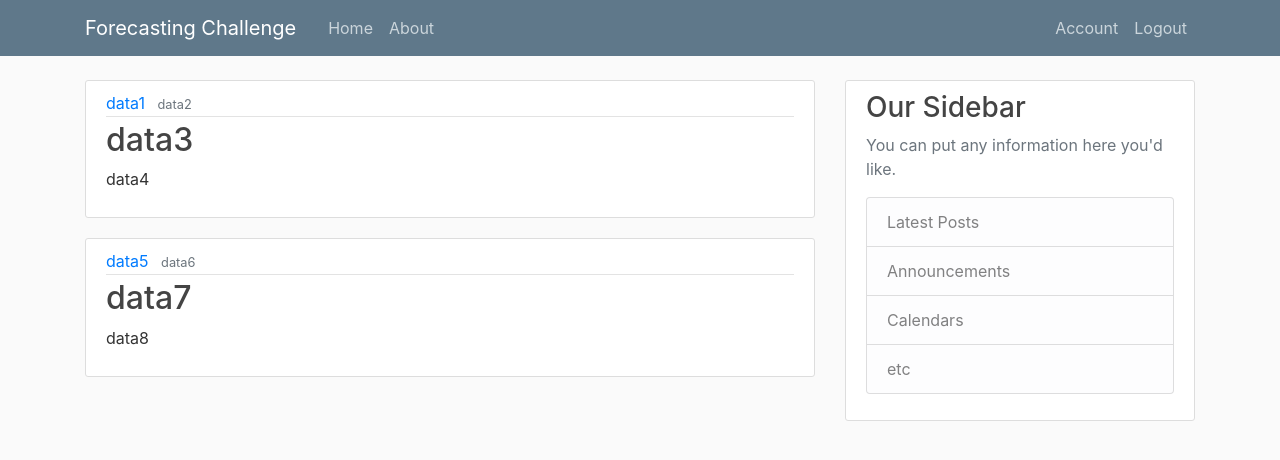
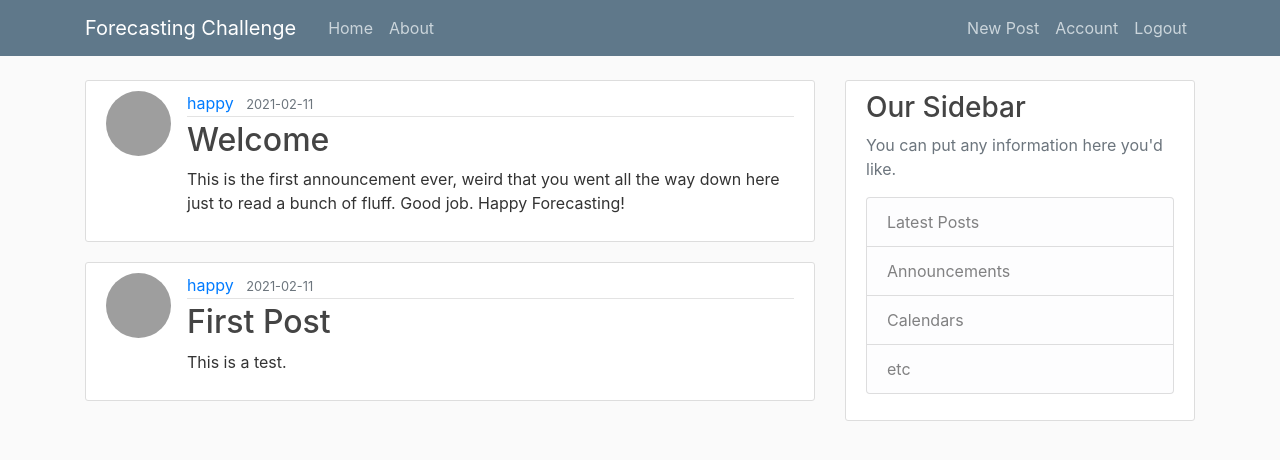
Before and after one commit to stockluke/forecastingchallenge, a Flask app: page / in a window 1280 px wide. Shown: the top 460 px of the page. Run offline with Flask 2, Linux system fonts and the light colour scheme; a user stored in the database is signed in; data comes from the database, SQL or seed files in the repository; both versions use the stored data as it was after the commit; some libraries are stand-ins or nearby versions; grey boxes are pictures that could not be loaded.

Commit message:
Added basic posting ability.

```diff
--- a/forecastingchallenge/routes.py
+++ b/forecastingchallenge/routes.py
@@ -3,30 +3,15 @@ import secrets
 from PIL import Image
 from flask import render_template, url_for, flash, redirect, request
 from forecastingchallenge import app, db, bcrypt
-from forecastingchallenge.forms import RegistrationForm, LoginForm, UpdateAccountForm
+from forecastingchallenge.forms import RegistrationForm, LoginForm, UpdateAccountForm, AnnouncementForm
 from forecastingchallenge.models import User, Post
 from flask_login import login_user, current_user, logout_user, login_required
-
-
-posts = [
-    {
-        'key1': 'data1',
-        'key2': 'data2',
-        'key3': 'data3',
-        'key4': 'data4'
-    },
-    {
-        'key1': 'data5',
-        'key2': 'data6',
-        'key3': 'data7',
-        'key4': 'data8'
-    }
-]
 
 
 @app.route('/')
 @app.route('/home')
 def home():
+    posts = Post.query.all()
     return render_template('home.html', posts=posts)
 
 
@@ -82,7 +67,7 @@ def save_picture(form_picture):
     _, f_ext = os.path.splitext(form_picture.filename)
     picture_filename = random_hex + f_ext
     picture_path = os.path.join(app.root_path, 'static/profile_pics', picture_filename)
-
+    ################################# need to account for aspect ratio
     output_size = (125, 125)
     i = Image.open(form_picture)
     i.thumbnail(output_size)
@@ -91,14 +76,20 @@ def save_picture(form_picture):
     return picture_filename
 
 
+def delete_picture(picture_filename):
+    picture_path = os.path.join(app.root_path, 'static/profile_pics', picture_filename)
+    os.remove(picture_path)
+
+
 @app.route("/account", methods=['GET', 'POST'])
 @login_required
 def account():
     form = UpdateAccountForm()
     if form.validate_on_submit():
         if form.picture.data:
-            # remove old profile picture saved in folder
             picture_file = save_picture(form.picture.data)
+            if current_user.image_file != 'default.jpg':
+                delete_picture(current_user.image_file)
             current_user.image_file = picture_file
         current_user.username = form.username.data
         current_user.email = form.email.data
@@ -110,3 +101,16 @@ def account():
         form.email.data = current_user.email
     image_file = url_for('static', filename='profile_pics/' + current_user.image_file)
     return render_template('account.html', form=form, image_file=image_file)
+
+
+@app.route("/announcements/new", methods=['GET', 'POST'])
+@login_required
+def announcements_new():
+    form = AnnouncementForm()
+    if form.validate_on_submit():
+        post = Post(title=form.title.data, content=form.content.data, author=current_user)
+        db.session.add(post)
+        db.session.commit()
+        flash('Announcement successfully posted.', 'success')
+        return redirect(url_for('home'))
+    return render_template('announcements_new.html', form=form)
--- a/forecastingchallenge/templates/home.html
+++ b/forecastingchallenge/templates/home.html
@@ -2,14 +2,15 @@
 {% block content%}
     {% for post in posts %}
         <article class="media content-section">
-          <div class="media-body">
-            <div class="article-metadata">
-              <a class="mr-2" href="#">{{ post.key1 }}</a>
-              <small class="text-muted">{{ post.key2 }}</small>
+            <img class="rounded-circle article-img" src="{{ url_for('static', filename='profile_pics/' + post.author.image_file) }}">
+            <div class="media-body">
+                <div class="article-metadata">
+                    <a class="mr-2" href="#">{{ post.author.username }}</a>
+                    <small class="text-muted">{{ post.date_posted.strftime('%Y-%m-%d') }}</small>
+                </div>
+                <h2><a class="article-title" href="#">{{ post.title }}</a></h2>
+                <p class="article-content">{{ post.content }}</p>
             </div>
-            <h2><a class="article-title" href="#">{{ post.key3 }}</a></h2>
-            <p class="article-content">{{ post.key4 }}</p>
-          </div>
         </article>
     {% endfor %}
 {% endblock content %}
--- a/forecastingchallenge/templates/layout.html
+++ b/forecastingchallenge/templates/layout.html
@@ -26,6 +26,7 @@
             <!-- Navbar Right Side -->
             <div class="navbar-nav">
               {% if current_user.is_authenticated %}
+                <a class="nav-item nav-link" href="{{ url_for('announcements_new') }}">New Post</a>
                 <a class="nav-item nav-link" href="{{ url_for('account') }}">Account</a>
                 <a class="nav-item nav-link" href="{{ url_for('logout') }}">Logout</a>
               {% else %}
```
Also changed, not shown: forecastingchallenge/forms.py (+7 -1 lines), forecastingchallenge/templates/announcements_new.html (added, +40 -0 lines), forecastingchallenge/site.db, 1 other file.
